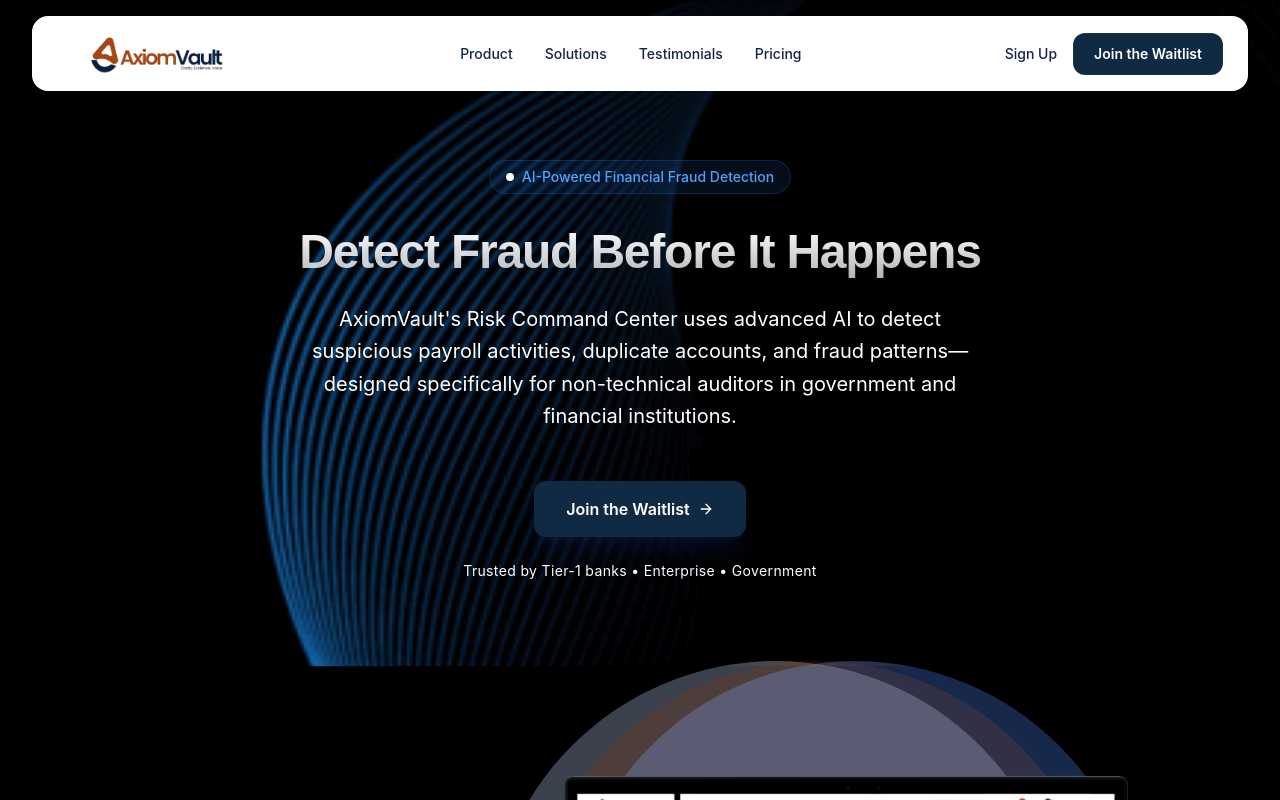
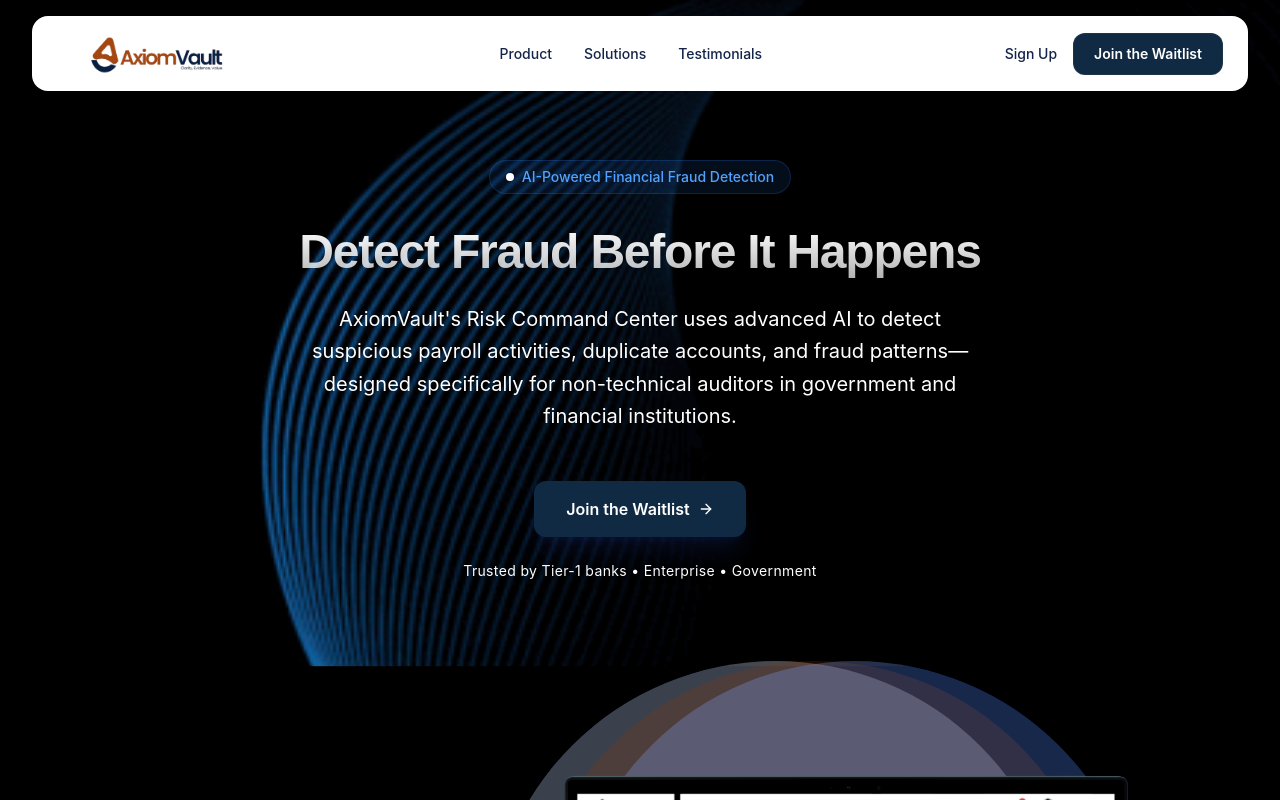
Before and after one commit to AxiomVault01/AxiomVault-landing-page-, a React (Vite) app: page / in a window 1280 px wide. Shown: the top 800 px of the page. Built offline with nearby package versions, Linux system fonts and the light colour scheme.

Commit message:
restored commit

```diff
--- a/src/App.jsx
+++ b/src/App.jsx
@@ -7,9 +7,9 @@ import HowItWorks from "./components/HowItWorks";
 import WhyChooseUs from "./components/WhyChooseUs";
 import Industries from "./components/Industries";
 import Testimonials from "./components/Testimonials";
-import Pricing from "./components/Pricing";
+// import Pricing from "./components/Pricing";
 import CTASection from "./components/CTASection";
-import WaitlistForm from "./components/WaitlistForm";
+// import WaitlistForm from "./components/WaitlistForm";
 import Footer from "./components/Footer";
 import GoogleFormCTASection from "./components/GoogleFormCTASection";
 
@@ -25,7 +25,7 @@ function App() {
         <WhyChooseUs />
         <Industries />
         <Testimonials />
-        <Pricing />
+        {/* <Pricing /> */}
         <CTASection />
         {/* <WaitlistForm /> */}
         <GoogleFormCTASection />
--- a/src/components/Navbar.tsx
+++ b/src/components/Navbar.tsx
@@ -16,7 +16,7 @@ export default function Navbar() {
     { name: 'Product', href: '#features' },
     { name: 'Solutions', href: '#solutions' },
     { name: 'Testimonials', href: '#testimonials' },
-    { name: 'Pricing', href: '#pricing' },
+    // { name: 'Pricing', href: '#pricing' },
   ];
 
   return (
@@ -34,7 +34,7 @@ export default function Navbar() {
         </div>
 
         {/* Desktop Links */}
-        <div className="hidden md:flex items-center gap-8">
+        <div className="hidden lg:flex items-center gap-8">
           {navLinks.map((link) => (
             <a
               key={link.name}
@@ -47,7 +47,7 @@ export default function Navbar() {
         </div>
 
         {/* Desktop CTAs */}
-        <div className="hidden md:flex items-center gap-4">
+        <div className="hidden lg:flex items-center gap-4">
           <a href="#waitlist" className="text-sm font-medium text-brand cursor-pointer ">
             Sign Up
           </a>
@@ -58,7 +58,7 @@ export default function Navbar() {
 
         {/* Mobile Toggle */}
         <button
-          className="md:hidden text-brand"
+          className="lg:hidden text-brand"
           onClick={() => setIsMobileMenuOpen(!isMobileMenuOpen)}
         >
           {isMobileMenuOpen ? <X /> : <Menu />}
@@ -72,7 +72,7 @@ export default function Navbar() {
             initial={{ opacity: 0, y: -20 }}
             animate={{ opacity: 1, y: 0 }}
             exit={{ opacity: 0, y: -20 }}
-            className="absolute top-full left-0 right-0 mt-4 bg-[#ffffff] border border-white/10 rounded-2xl p-6 md:hidden shadow-2xl"
+            className="absolute top-full left-0 right-0 mt-4 bg-[#ffffff] border border-white/10 rounded-2xl p-6 lg:hidden shadow-2xl"
           >
             <div className="flex flex-col gap-6">
               {navLinks.map((link) => (
--- a/src/components/Testimonials.tsx
+++ b/src/components/Testimonials.tsx
@@ -38,7 +38,7 @@ export default function Testimonials() {
           </p>
         </div>
 
-        <div className="grid md:grid-cols-3 gap-8">
+        <div className="grid md:grid-cols-1 lg:grid-cols-3 gap-8">
           {testimonials.map((item, index) => (
             <motion.div
               key={item.author}
```
